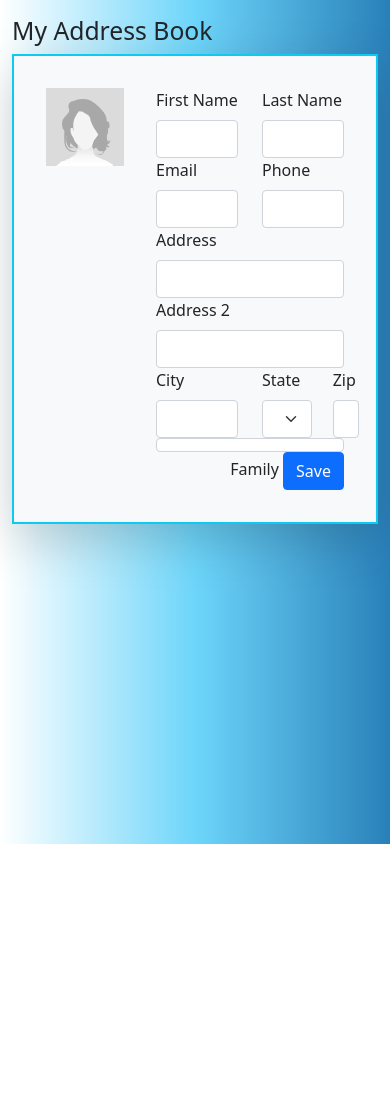
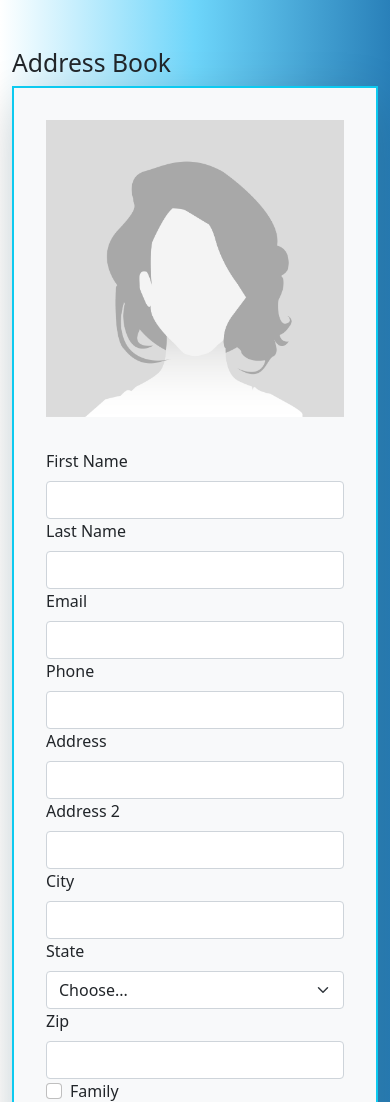
Before and after one commit to edwardgreenwood38/AddressBookTemplate, a plain HTML site: page Index.html in a window 390 px wide. Shown: the top 1102 px of the page. Before the commit the page ends 844 px from the top, so only its background shows below. Drawn offline with nearby package versions, Linux system fonts and the light colour scheme.

Commit message:
address book final
address book final for course

```diff
--- a/Index.html
+++ b/Index.html
@@ -15,32 +15,32 @@
 </head>
 
 <body class="h-100">
-       <div class="container mt-3">
-           <h2>My Address Book</h2>
+       <div class="container mt-5">
+        <h2>Address Book</h2>
            <div class="p-3 border border-2 shadow-lg border-info bg-light">
                <form class="row g-3 p-2" action="#">
-                    <div class="col-4">
+                    <div class="col-12 col-md-4">
                         <div class="p-2">
                             <img class="img-fluid" src="/img/GirlOne_4x.png" alt="Contact Photo" >
                         </div>
                     </div>
-                    <div class="col-8">
+                    <div class="col-12 col-md-8">
                         <div class="p-2">
                             <div class="row">
-                                <div class="col-6">
+                                <div class="col-12 col-md-6">
                                     <label for="inputFirstName" class="form-label">First Name</label>
                                     <input type="text" name="firstName" class="form-control" id="inputFirstName" aria-label="First Name">
                                 </div>
-                                <div class="col-6">
+                                <div class="col-12 col-md-6">
                                     <label for="inputLastName" class="form-label">Last Name</label>
                                     <input type="text" name="lastName" id="inputLastName" class="form-control" aria-label="Last Name">
                                 </div>
 
-                                <div class="col-6">
+                                <div class="col-12 col-md-6">
                                     <label for="inputEmail" class="form-label">Email</label>
                                     <input type="email" name="email" id="inputEmail" class="form-control" aria-label="Email">
                                 </div>
-                                <div class="col-6">
+                                <div class="col-12 col-md-6">
                                     <label for="inputPhone" class="form-label">Phone</label>
                                     <input type="tel" name="phone" id="inputPhone" class="form-control" aria-label="Phone">
                                 </div>
@@ -55,12 +55,12 @@
                                     <input type="text" name="address2" id="inputAddress2" class="form-control" aria-label="Address 2">
                                 </div>
 
-                                <div class="col-6">
+                                <div class="col-12 col-md-6">
                                     <label for="inputCity" class="form-label">City</label>
                                     <input type="text" name="city" id="inputCity" class="form-control" aria-label="City">
 
                                 </div>
-                                <div class="col-4">
+                                <div class="col-12 col-md-4">
                                     <label for="selectState" class="form-label">State</label>
                                     <select name="state" class="form-select" id="selectState" aria-label="State">
                                         <option selected>Choose...</option>
@@ -117,17 +117,19 @@
                                         <option value="WY">Wyoming</option>
                                     </select>
                                 </div>
-                                <div class="col-2">
+                                <div class="col-12 col-md-2">
                                     <label for="inputZip" class="form-label">Zip</label>
-                                    <input type="number" name="zip" id="inputZip" class="form-control" aria-label="Zip" >
+                                    <input type="text" name="zip" id="inputZip" class="form-control" aria-label="Zip" >
                                 </div>
 
-                                <div class="col">
-                                    <div class="text-end">
-                                        <input type="checkbox" name="family" class="form-control" aria-label="Family">
-                                        <label class="form-label">Family</label>
-                                        <button type="submit" class="btn btn-primary" aria-label="Submit">Save</button>
+                                <div class="col-12">
+                                    <div class="form-check">
+                                        <input type="checkbox" id="checkFamily" class="form-check-input" aria-label="Family">
+                                        <label class="form-check-label" for="checkFamily">Family</label>
                                     </div>
+                                </div>
+                                <div class="col-12 d-flex justify-content-end">
+                                    <button type="button" class="btn btn-lg btn-primary">Save</button>
                                 </div>
                             </div>
                         </div>
```
